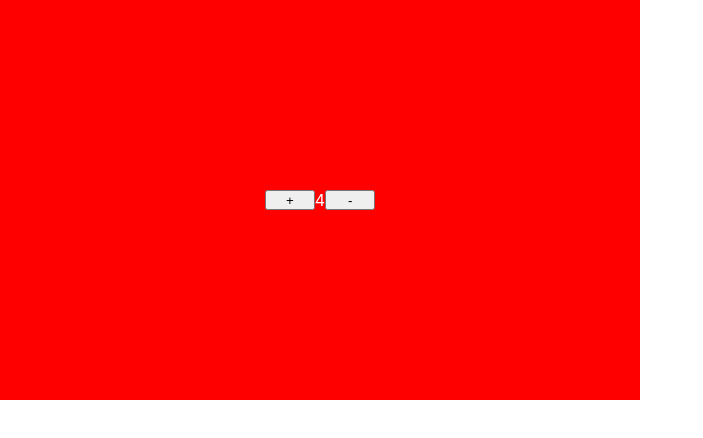
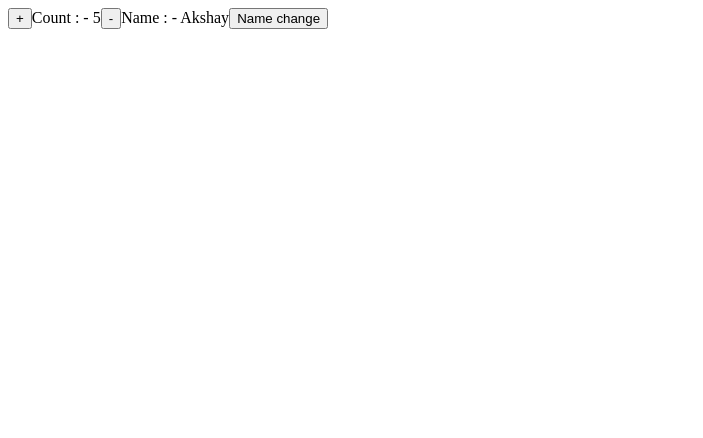
Before and after one commit to AkshayChavhan/react-hooks, a React (Create React App) app: page / in a window 1280 px wide. Shown: the top 438 px of the page, without its empty margins (0-703 px from the left). Built offline with nearby package versions, Linux system fonts and the light colour scheme.

Commit message:
Useeffect sample code

```diff
--- a/src/App.css
+++ /dev/null
@@ -1,38 +0,0 @@
-.App {
-  text-align: center;
-}
-
-.App-logo {
-  height: 40vmin;
-  pointer-events: none;
-}
-
-@media (prefers-reduced-motion: no-preference) {
-  .App-logo {
-    animation: App-logo-spin infinite 20s linear;
-  }
-}
-
-.App-header {
-  background-color: #282c34;
-  min-height: 100vh;
-  display: flex;
-  flex-direction: column;
-  align-items: center;
-  justify-content: center;
-  font-size: calc(10px + 2vmin);
-  color: white;
-}
-
-.App-link {
-  color: #61dafb;
-}
-
-@keyframes App-logo-spin {
-  from {
-    transform: rotate(0deg);
-  }
-  to {
-    transform: rotate(360deg);
-  }
-}
--- a/src/App.js
+++ b/src/App.js
@@ -1,9 +1,13 @@
 import StateHookSample from './Hook/StateHookSample';
+import UseEffectComponentSample from "./Hook/useEffect/useEffectComponentSample";
+
+
 
 function App() {
   return (
     <div className="App">
-      <StateHookSample />
+      {/* <StateHookSample /> */}
+      <UseEffectComponentSample />
     </div>
   );
 }
--- /dev/null
+++ b/src/Hook/useEffect/useEffectComponentSample.js
@@ -0,0 +1,71 @@
+import { useEffect, useState } from "react";
+
+
+const UseEffectComponentSample = () => {
+    const [count, setCount] = useState({
+        number: 5,
+        name: "Akshay"
+    });
+
+    console.log("Component render");
+
+
+    // this will called on every render
+    useEffect(() => {
+        console.log("useEffect with no dep array");
+    })
+
+    // this will called on mounting of component
+    useEffect(() => {
+        console.log("useEffect with no dep with array");
+    }, [])
+
+
+    // this will called on specific change
+    useEffect(() => {
+        console.log("useEffect with dep");
+    }, [count])
+
+
+    // this will called on specific change and CLEANUP FUNCTION
+    useEffect(() => {
+        return ()=> console.log("unmounting component");
+    }, [])
+
+    // this will called on specific change that is Name
+    useEffect(() => {
+        console.log("useEffect for name");
+    }, [count.name])
+
+
+    const handleClickPlus = () => {
+        setCount((prev) => {
+            return { ...prev, number: prev.number + 1 }
+        })
+    }
+
+    const handleClickMinus = () => {
+        setCount((prev) => {
+            return { ...prev, number: prev.number - 1 }
+        })
+    }
+
+
+    const handleClickName = () => {
+        setCount((prev) => {
+            return { ...prev, name: `${prev.name} - ${prev.count}` }
+        })
+    }
+
+    return (
+        <>
+            <button onClick={handleClickPlus}> + </button>
+            Count : - {count.number}
+            <button onClick={handleClickMinus}> - </button>
+            Name : - {count.name}
+            <button onClick={handleClickName}> Name change </button>
+        </>
+    )
+}
+
+export default UseEffectComponentSample;
--- a/src/index.css
+++ /dev/null
@@ -1,13 +0,0 @@
-body {
-  margin: 0;
-  font-family: -apple-system, BlinkMacSystemFont, 'Segoe UI', 'Roboto', 'Oxygen',
-    'Ubuntu', 'Cantarell', 'Fira Sans', 'Droid Sans', 'Helvetica Neue',
-    sans-serif;
-  -webkit-font-smoothing: antialiased;
-  -moz-osx-font-smoothing: grayscale;
-}
-
-code {
-  font-family: source-code-pro, Menlo, Monaco, Consolas, 'Courier New',
-    monospace;
-}
--- a/src/index.js
+++ b/src/index.js
@@ -1,8 +1,6 @@
 import React from 'react';
 import ReactDOM from 'react-dom/client';
-import './index.css';
 import App from './App';
-import reportWebVitals from './reportWebVitals';
 
 const root = ReactDOM.createRoot(document.getElementById('root'));
 root.render(
@@ -10,8 +8,3 @@ root.render(
     <App />
   </React.StrictMode>
 );
-
-// If you want to start measuring performance in your app, pass a function
-// to log results (for example: reportWebVitals(console.log))
-// or send to an analytics endpoint. Learn more: https://bit.ly/CRA-vitals
-reportWebVitals();
--- a/src/reportWebVitals.js
+++ /dev/null
@@ -1,13 +0,0 @@
-const reportWebVitals = onPerfEntry => {
-  if (onPerfEntry && onPerfEntry instanceof Function) {
-    import('web-vitals').then(({ getCLS, getFID, getFCP, getLCP, getTTFB }) => {
-      getCLS(onPerfEntry);
-      getFID(onPerfEntry);
-      getFCP(onPerfEntry);
-      getLCP(onPerfEntry);
-      getTTFB(onPerfEntry);
-    });
-  }
-};
-
-export default reportWebVitals;
```
Also changed, not shown: src/logo.svg (deleted).
